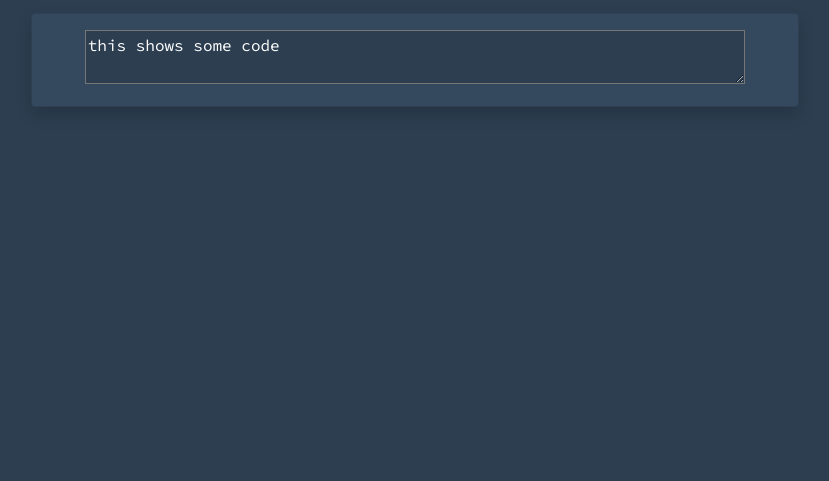
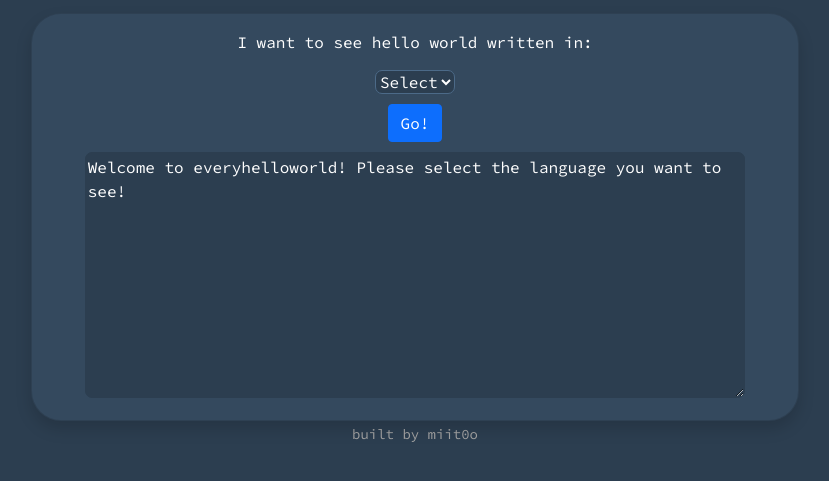
Before and after one commit to massimo-rnd/everyhelloworld, a plain HTML site: page everyhelloworld-web/index.html in a window 1280 px wide. Shown: the part 231-712 px from the top of the page, without its empty margins (225-1054 px from the left). Drawn offline with Linux system fonts and the light colour scheme.

Commit message:
"finalized" design for now

```diff
--- a/everyhelloworld-web/assets/css/styles.css
+++ b/everyhelloworld-web/assets/css/styles.css
@@ -4,6 +4,7 @@ body {
 
 .code-container {
   background-color: #34495E;
+  border-radius: 30px;
 }
 
 .content-section {
@@ -27,6 +28,8 @@ p {
   background-color: #2c3e50;
   width: 90%;
   color: white;
+  border-color: #2c3e50;
+  border-radius: 7px;
 }
 
 .area-helper {
@@ -34,3 +37,23 @@ p {
   margin-right: auto;
   text-align: center;
 }
+
+.lang-select {
+  margin-bottom: 10px;
+  color: white;
+  background-color: #2c3e50;
+  border-radius: 7px;
+  border-color: #4c6a88;
+}
+
+.go-btn {
+  margin-bottom: 10px;
+}
+
+.footer-text {
+  color: #a2a2a2;
+}
+
+.footer-div {
+  text-align: center;
+}
--- /dev/null
+++ b/everyhelloworld-web/assets/js/langselector.js
@@ -0,0 +1,14 @@
+function selectLanguage(){
+    if (document.getElementById("langselect").value == "0")
+    {
+        alert("Please select any language!");
+    } else{
+        var value = document.getElementById("langselect").value;
+        console.log(value);
+
+    }
+}
+
+function getCode(){
+    //maybe do it with a database?
+}
--- a/everyhelloworld-web/index.html
+++ b/everyhelloworld-web/index.html
@@ -16,11 +16,20 @@
         <p><strong>Have you ever wondered&nbsp;</strong>how the classic "Hello World" program is written in different languages? If you did, then this is perfect for you. No more endless searching. Find all the different languages on one website.<br></p>
         <div class="card code-container shadow">
             <div class="card-body">
-                <div class="area-helper"><textarea id="codearea" class="code-area">this shows some code</textarea></div>
+                <div class="area-helper">
+                    <p>I want to see hello world written in:</p><select id="langselect" class="lang-select">
+                        <option value="0" selected="">Select</option>
+                        <option value="java">Java</option>
+                    </select>
+                </div>
+                <div class="area-helper"><button class="btn btn-primary go-btn" type="button" onclick="selectLanguage()">Go!</button></div>
+                <div class="area-helper"><textarea id="codearea" class="code-area" readonly="" rows="10">Welcome to everyhelloworld! Please select the language you want to see!</textarea></div>
             </div>
         </div>
+        <div class="footer-div"><small class="footer-text">built by miit0o</small></div>
     </section>
     <script src="assets/bootstrap/js/bootstrap.min.js"></script>
+    <script src="assets/js/langselector.js"></script>
 </body>
 
 </html>
```
